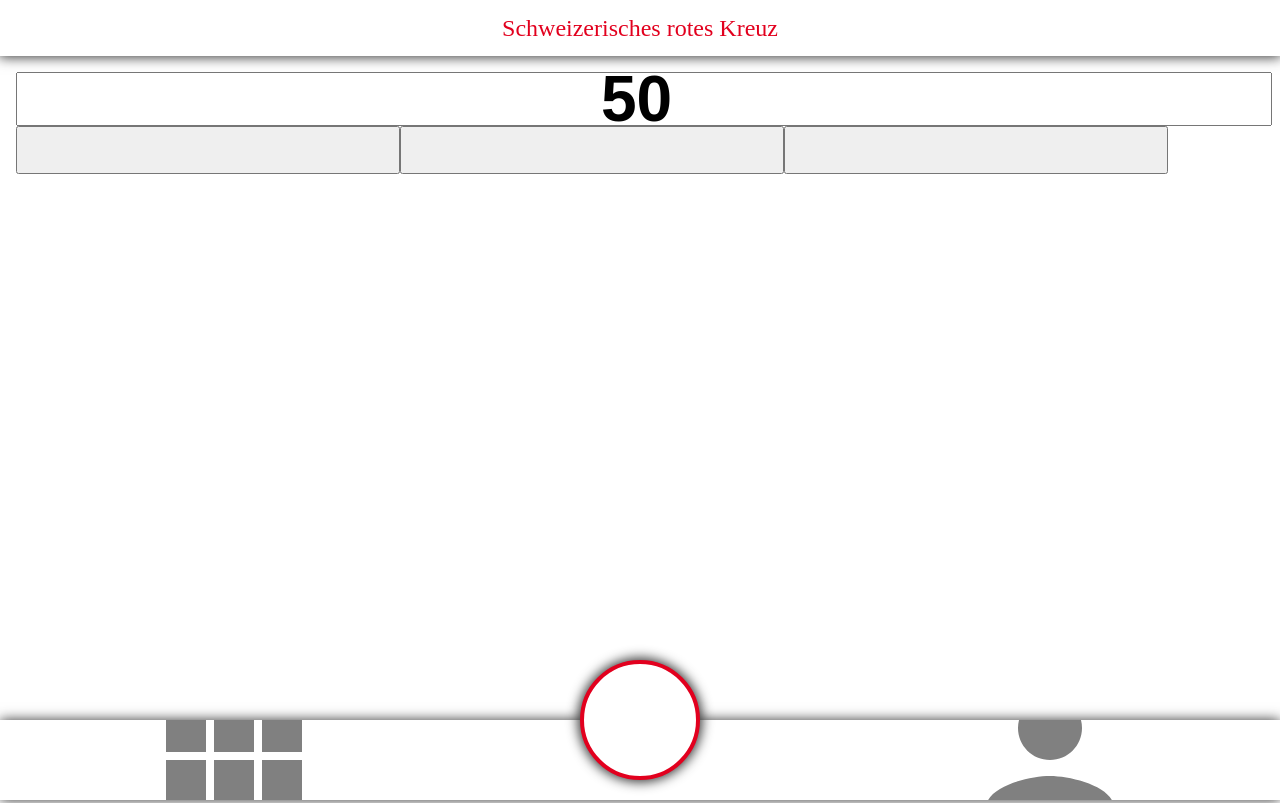
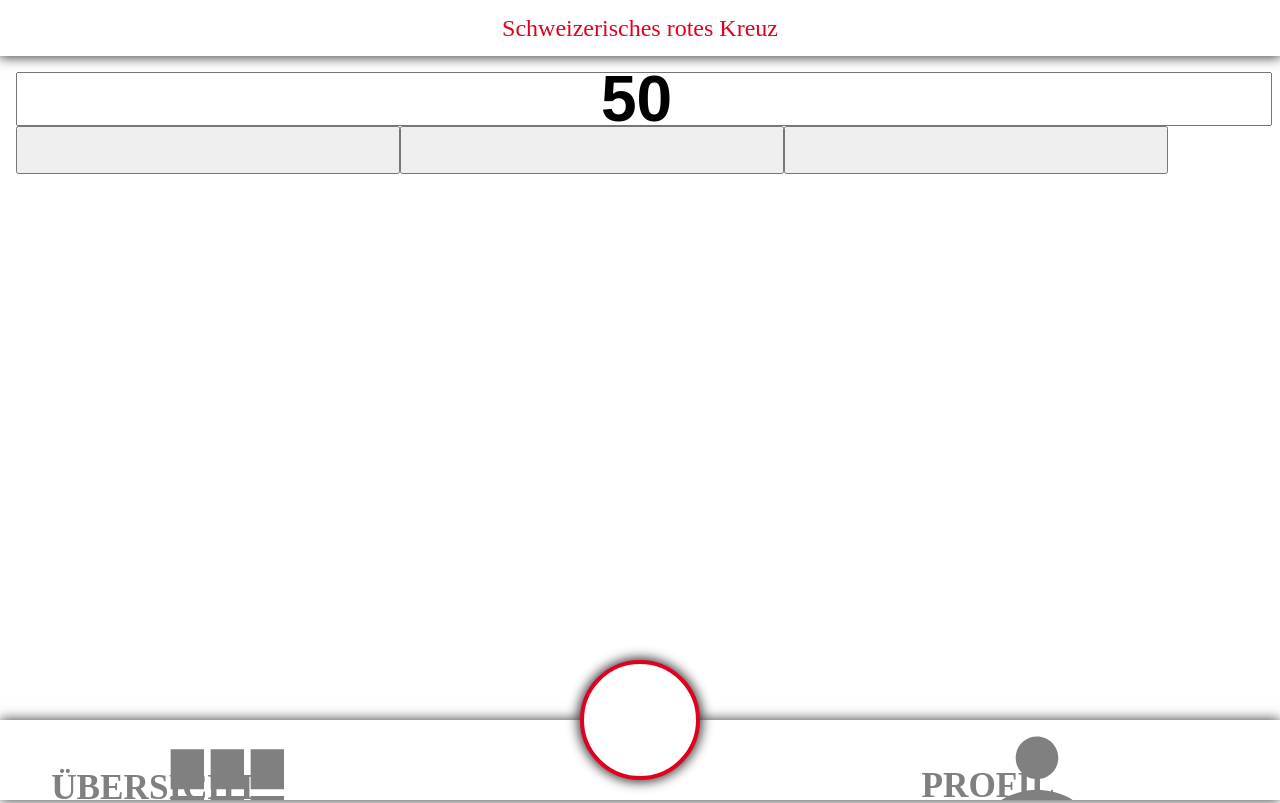
Before and after one commit to TotalerBob/SRK, a React app: page /donate in a window 1280 px wide. Built offline with nearby package versions, Linux system fonts and the light colour scheme.

Commit message:
TTF Loader

```diff
--- a/src/components/container/NavigationContainer.js
+++ b/src/components/container/NavigationContainer.js
@@ -1,5 +1,5 @@
 import React, { Component } from "react";
-import { Link } from "react-router-dom";
+import { NavLink } from "react-router-dom";
 
 export class NavigationContainer extends Component {
   constructor() {
@@ -9,9 +9,25 @@ export class NavigationContainer extends Component {
   render() {
     return (
       <div className="navigation">
-        <Link to="/donate" className="donate-button" />
-        <Link to="/explore" className="navigation-left" />
-        <Link to="/profile" className="navigation-right" />
+        <NavLink
+          to="/donate"
+          activeClassName="navigation-active"
+          className="donate-button"
+        />
+        <NavLink
+          to="/explore"
+          className="navigation-left"
+          activeClassName="navigation-active"
+        >
+          Übersicht
+        </NavLink>
+        <NavLink
+          to="/profile"
+          className="navigation-right"
+          activeClassName="navigation-active"
+        >
+          Profil
+        </NavLink>
       </div>
     );
   }
--- a/src/css/style.css
+++ b/src/css/style.css
@@ -52,6 +52,10 @@
   box-shadow: 0px 0px 12px 0px #333333;
 }
 
+.navigation-active {
+  background-color: #cccccc;
+}
+
 .navigation > .donate-button {
   position: absolute;
   box-sizing: border-box;
@@ -63,32 +67,51 @@
   background-color: white;
   border: 0.5vh solid #e2001e;
   box-shadow: 0px 0px 12px 2px #333333;
+  z-index: 10;
 }
 
 .navigation .navigation-left {
+  box-sizing: border-box;
   display: inline-block;
   width: 50vw;
   height: 10vh;
   left: 0;
   bottom: 0;
   background-image: url("../icons/view_module.svg");
-  background-position: 30%;
-  background-size: 30%;
+  background-position: 30% 5%;
+  background-size: 25%;
   background-repeat: no-repeat;
   filter: opacity(50%);
+  padding-top: 6.2vh;
+  padding-left: 4vw;
+  font-size: 2.2rem;
+  text-decoration: none;
+  color: black;
+  font-weight: bolder;
+  text-transform: uppercase;
+  overflow: hidden;
 }
 
 .navigation .navigation-right {
+  box-sizing: border-box;
   display: inline-block;
   width: 50vw;
   height: 10vh;
-  left: 50;
+  left: 50vw;
   bottom: 0;
   background-image: url("../icons/person.svg");
-  background-position: 70%;
-  background-size: 30%;
+  background-position: 65% 10%;
+  background-size: 20%;
   background-repeat: no-repeat;
   filter: opacity(50%);
+  padding-top: 6vh;
+  padding-left: 22vw;
+  font-size: 2.2rem;
+  text-decoration: none;
+  color: black;
+  font-weight: bolder;
+  text-transform: uppercase;
+  overflow: hidden;
 }
 
 /* Donate Page */
--- a/webpack.config.js
+++ b/webpack.config.js
@@ -25,6 +25,17 @@ module.exports = {
       {
         test: /\.(png|jp(e*)g|svg)$/,
         loader: "file-loader"
+      },
+      {
+        test: /\.ttf$/,
+        use: [
+          {
+            loader: "ttf-loader",
+            options: {
+              name: "./font/[hash].[ext]"
+            }
+          }
+        ]
       }
     ]
   },
```
